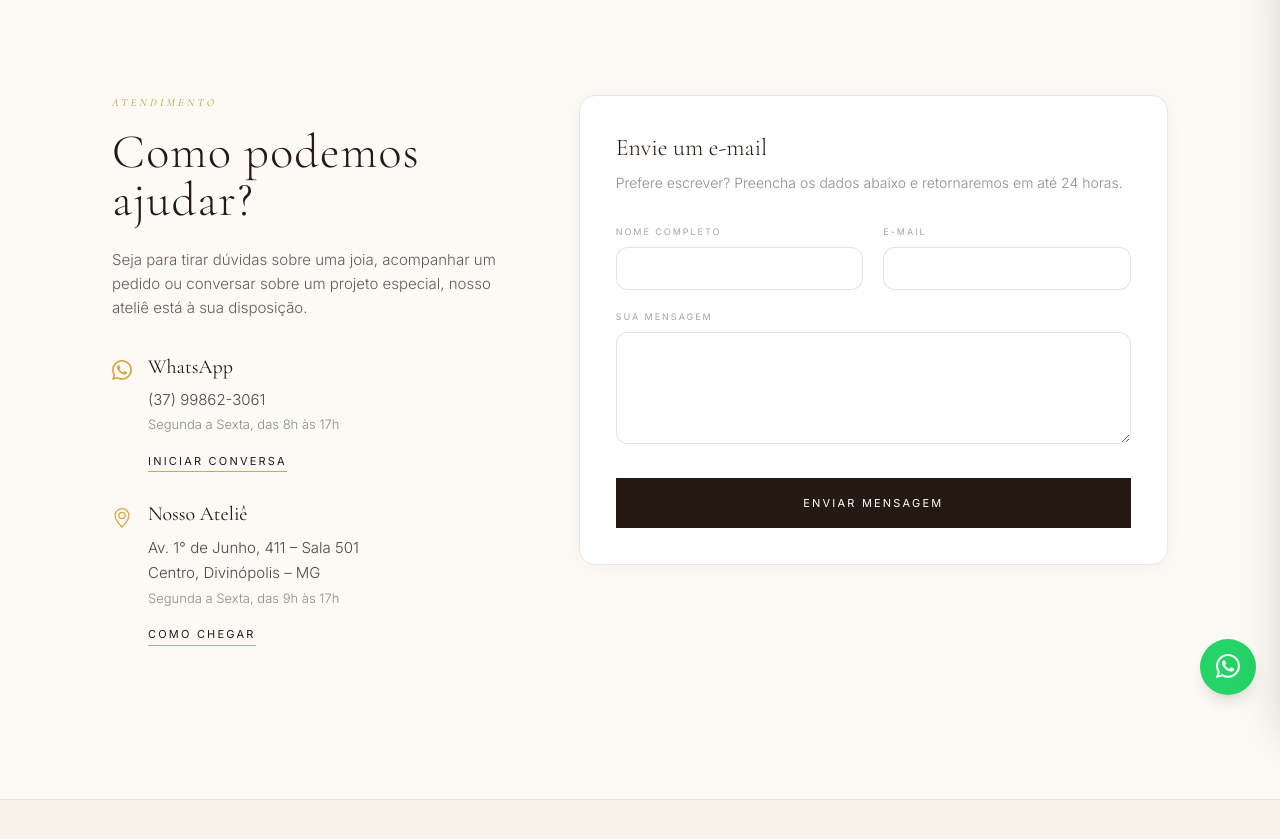
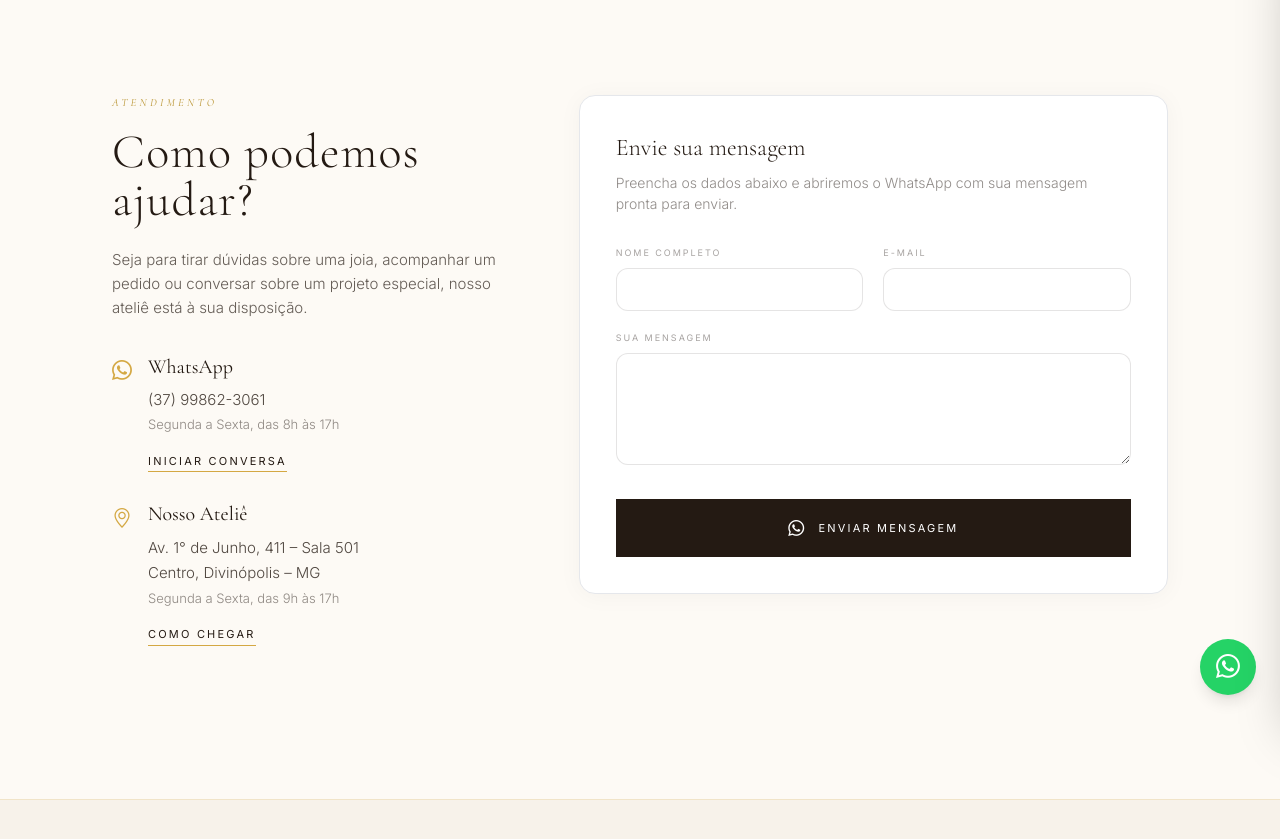
Before and after one commit to 23Edu4rd0/OuriPrata, a Django app: page /contato/ in a window 1280 px wide. Shown: the part 81-920 px from the top of the page. Run offline with Django 5.2, Linux system fonts and the light colour scheme; some libraries are stand-ins or nearby versions.

Commit message:
fix: formulário de contato envia pelo WhatsApp
A view contact() só renderizava o template — não tratava POST — e não havia
JavaScript interceptando o envio. O cliente preenchia, clicava em enviar, a
página recarregava e a mensagem se perdia em silêncio: ele saía achando que
tinha falado com a loja e ninguém recebia nada.

Passa a montar a mensagem e abrir o WhatsApp, mesmo caminho já usado pela
consulta personalizada e pelo carrinho. O título da seção foi ajustado, que
prometia e-mail.

Co-Authored-By: Claude Opus 5 <noreply@anthropic.com>

```diff
--- a/catalogo/templates/landing_page/contato/contact_us.html
+++ b/catalogo/templates/landing_page/contato/contact_us.html
@@ -52,13 +52,18 @@
 
       <div class="lg:col-span-7">
         <div class="bg-white p-6 md:p-9 rounded-2xl shadow-[0_2px_24px_rgba(0,0,0,.04)] border border-ink/8">
-          <h2 class="font-serif text-2xl text-ink font-light mb-2">Envie um e-mail</h2>
+          <h2 class="font-serif text-2xl text-ink font-light mb-2">Envie sua mensagem</h2>
           <p class="text-[14px] text-ink/50 font-light mb-8">
-            Prefere escrever? Preencha os dados abaixo e retornaremos em até 24 horas.
+            Preencha os dados abaixo e abriremos o WhatsApp com sua mensagem pronta para enviar.
           </p>
 
-          <form method="post" id="contactForm" class="space-y-5">
-            {% csrf_token %}
+          {% comment %}
+            Sem method="post": não há view tratando POST, e o formulário é
+            enviado pelo WhatsApp (mesmo caminho da consulta personalizada).
+            Antes o envio recarregava a página e a mensagem se perdia em
+            silêncio — o cliente achava que tinha falado com a loja.
+          {% endcomment %}
+          <form id="contactForm" class="space-y-5">
 
             <div class="grid grid-cols-1 md:grid-cols-2 gap-5">
               <div>
@@ -77,7 +82,8 @@
             </div>
 
             <div class="pt-2">
-              <button type="submit" id="contact-submit" class="w-full border border-ink bg-ink text-white px-10 py-4 uppercase tracking-[0.2em] text-[11px] hover:bg-transparent hover:text-ink transition-all duration-300">
+              <button type="submit" id="contact-submit" class="flex items-center justify-center gap-3 w-full border border-ink bg-ink text-white px-10 py-4 uppercase tracking-[0.2em] text-[11px] hover:bg-transparent hover:text-ink transition-all duration-300">
+                <i class="bi bi-whatsapp text-base"></i>
                 Enviar Mensagem
               </button>
             </div>
@@ -89,3 +95,25 @@
   </div>
 </main>
 {% endblock %}
+
+{% block extra_js %}
+<script>
+document.getElementById('contactForm').addEventListener('submit', e => {
+  e.preventDefault();
+
+  const nome = document.getElementById('nome').value.trim();
+  const email = document.getElementById('email').value.trim();
+  const mensagem = document.getElementById('mensagem').value.trim();
+
+  let msg = 'Olá! Entrei em contato pelo site da OuriPrata.\n\n';
+  msg += `*Nome:* ${nome}\n`;
+  msg += `*E-mail:* ${email}\n`;
+  msg += `\n*Mensagem:*\n${mensagem}`;
+
+  window.open(
+    `https://wa.me/5537998623061?text=${encodeURIComponent(msg)}`,
+    '_blank'
+  );
+});
+</script>
+{% endblock %}
```
